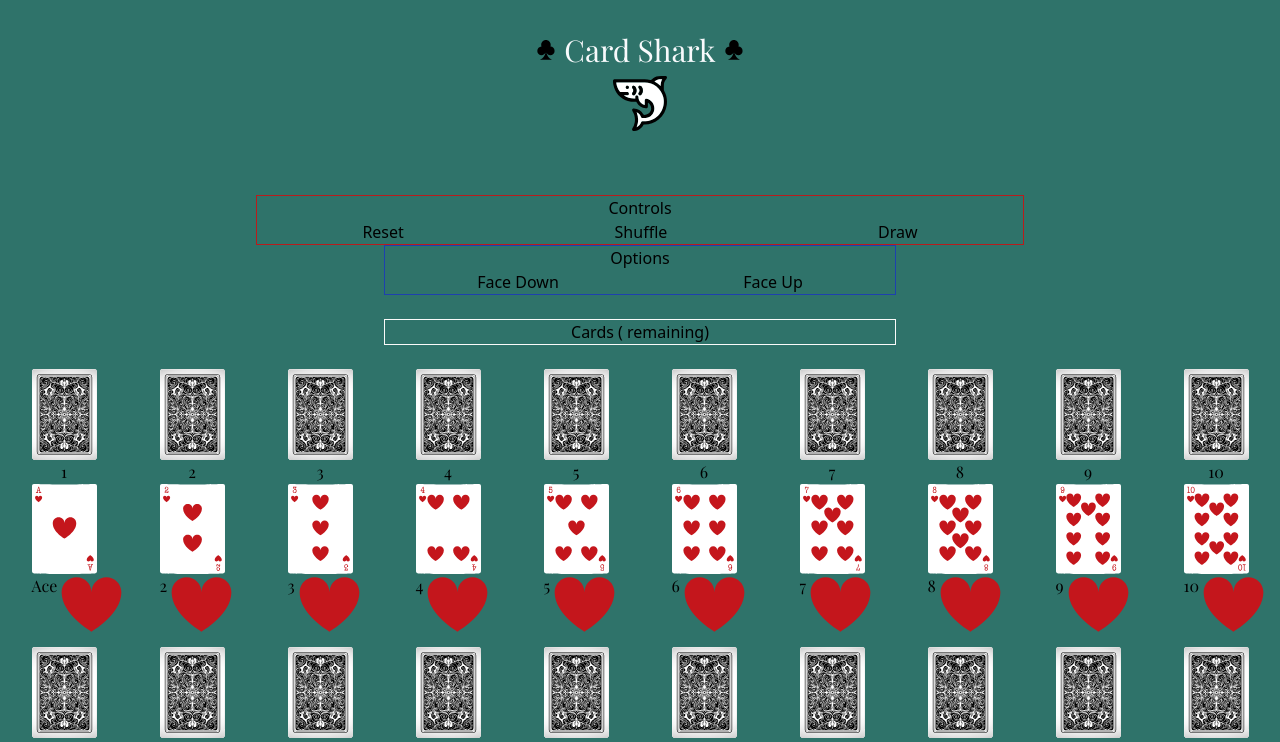
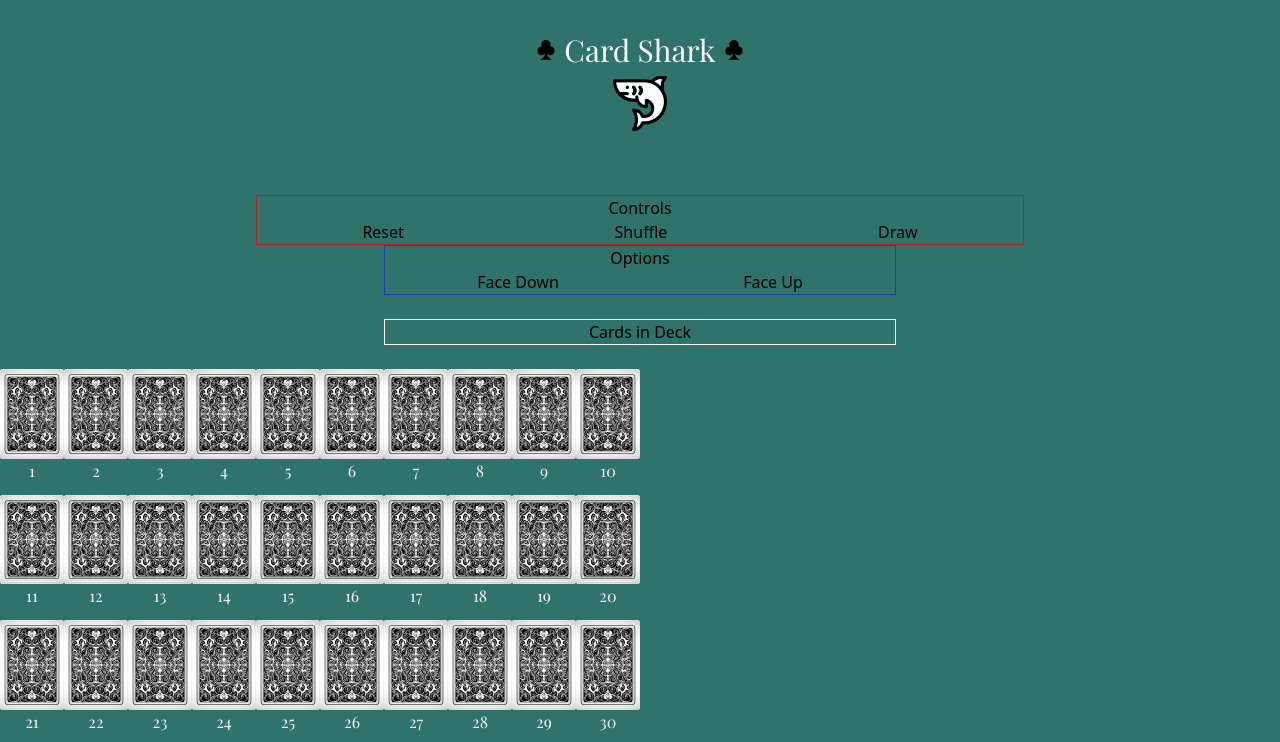
Before and after one commit to bozoputer/card-shark, a React app: page / in a window 1280 px wide. Shown: the top 742 px of the page. Built offline with nearby package versions, Linux system fonts and the light colour scheme; a web font is replaced by a local one.

Commit message:
Implement face-down/face-up

```diff
--- a/src/App.js
+++ b/src/App.js
@@ -11,37 +11,42 @@ const App = () => {
   // Add state for drawn cards
   const [drawnCards, setDrawnCards] = useState([]);
 
+  // Add state for deck
+  const [cardSide, setDeck] = useState("back");
+  const handleFaceDown = () => {
+      setDeck("back");
+  };
+  const handleFaceUp = () => {
+      setDeck("front");
+  };
+
   // Remove the top card from the deck and display the card value and suit
-  const handleDrawCard = (e) => {
-    e.preventDefault();
+  const handleDrawCard = () => {
     // Do not allow drawing more cards than exist in the deck
     if (drawnCards.length < 52) {
       // Add a card to drawn cards and remove it from the deck
-      setDrawnCards(function() {
-        return [...drawnCards, deck.shift()];
-      });
-      // Remove the card from the cards array
-      // cards.shift();
+      setDrawnCards([...drawnCards, deck.shift()]);
     } else {
       alert('You have already drawn all 52 cards!');
     }
   };
 
   // Iterate over the cards array and create a new array of Card components
-  const displayCards = deck.map((card, index) => {
+  const displayDeck = deck.map((card, index) => {
     return (
-      <Card face={ card.face } alt={ `${ card.pip } of ${ card.suit }` } key={ card.id } id={ card. id } pip={ card.pip } icon={ card.icon} />
+      <Card side={ cardSide } face={ card.face } alt={ `${ card.pip } of ${ card.suit }` } key={ card.id } id={ card.id } />
     );
   });
 
   const showDrawnCards = drawnCards.map((card, index) => {
     return (
-      <Card face={ card.face } alt={ `${ card.pip } of ${ card.suit }` } key={ card.id } id={ card. id } pip={ card.pip } icon={ card.icon} />
+      <Card side={ "front" } face={ card.face } alt={ `${ card.pip } of ${ card.suit }` } key={ card.id } id={ card.id } />
     );
   });
+
   return (
     <>
-      <header className="flex flex-col w-2/5 mx-auto my-8">
+      <header className="flex flex-col mx-auto my-8">
         <div className="flex justify-center">
           <img src={ club } className="header-icon" />
           <h1 className="text-center text-3xl mx-2 font-body text-slate-50">Card Shark</h1>
@@ -58,22 +63,24 @@ const App = () => {
             <button className="" onClick={ handleDrawCard }>Draw</button>
           </div>
         </section>
-        <section className="cards flex flex-row flex-wrap justify-center">
-          { showDrawnCards }
-        </section>
         <section className="w-2/5 mx-auto mb-6 border border-blue-800" id="options">
           <p>Options</p>
           <div className="mx-auto flex justify-around">
-            <button className="">Face Down</button>
-            <button className="">Face Up</button>
+            <button className="" onClick={ handleFaceDown }>Face Down</button>
+            <button className="" onClick={ handleFaceUp }>Face Up</button>
           </div>
         </section>
         <section className="w-2/5 mx-auto mb-6 border border-stone-50" id="counter">
-          <h2>Cards ({ } remaining)</h2>
+          <h2>{ } Cards in Deck</h2>
         </section>
-        <section className="cards flex flex-row flex-wrap justify-center">
-          { displayCards }
-        </section>
+        <div className="container mx-auto flex">
+          <section className="w-1/2 cards flex flex-row flex-wrap justify-center">
+            { displayDeck }
+          </section>
+          <section className="w-1/2 cards flex flex-row flex-wrap justify-center items-baseline">
+            { showDrawnCards }
+          </section>
+        </div>
       </main>
     </>
   );
--- a/src/Card.jsx
+++ b/src/Card.jsx
@@ -2,26 +2,33 @@ import React from "react";
 import './styles.css'
 import back from "./img/cards/card-back.svg";
 
-const Card = ({ face, alt, id, pip, suit, icon }) => {
+const FrontCard = ({ face, alt, pip, suit }) => {
   return (
-    <div className="card-cell flex justify-center items-center w-24 mb-3">
+    <div className="card-cell flex justify-center items-center mb-3">
       <div className="card">
-        <div className="card__inner">
-          <div className="card__back">
-            <img src={ back } alt="playing card back" />
-            <span className="pt font-body">{ id }</span>
-          </div>
-          <div className="card__face">
-            <img src={ face } alt={ alt } />
-            <div className="flex pt">
-              <span className="font-body">{ pip }</span>
-              <img src={ icon } alt={ suit } className="suit-icon ml-1" />
-            </div>
-          </div>
-        </div>
+        <img src={ face } alt={ alt } />
+      </div>
+    </div>
+  );
+};
+const BackCard = ({ id }) => {
+  return (
+    <div className="card-cell flex justify-center items-center mb-3">
+      <div className="card">
+        <img src={ back } alt="playing card back" />
+        <span className="pt font-body text-stone-50">{ id }</span>
       </div>
     </div>
   );
 };
 
+const Card = ({ side, id, face, alt, pip, suit, icon }) => {
+  // Conditionally render the front or back of the card
+  return (
+    side === "front" ? <FrontCard face={ face } alt={ alt } />
+    : "back" ? <BackCard id={ id } />
+    : null
+  );
+};
+
 export default Card;
```
